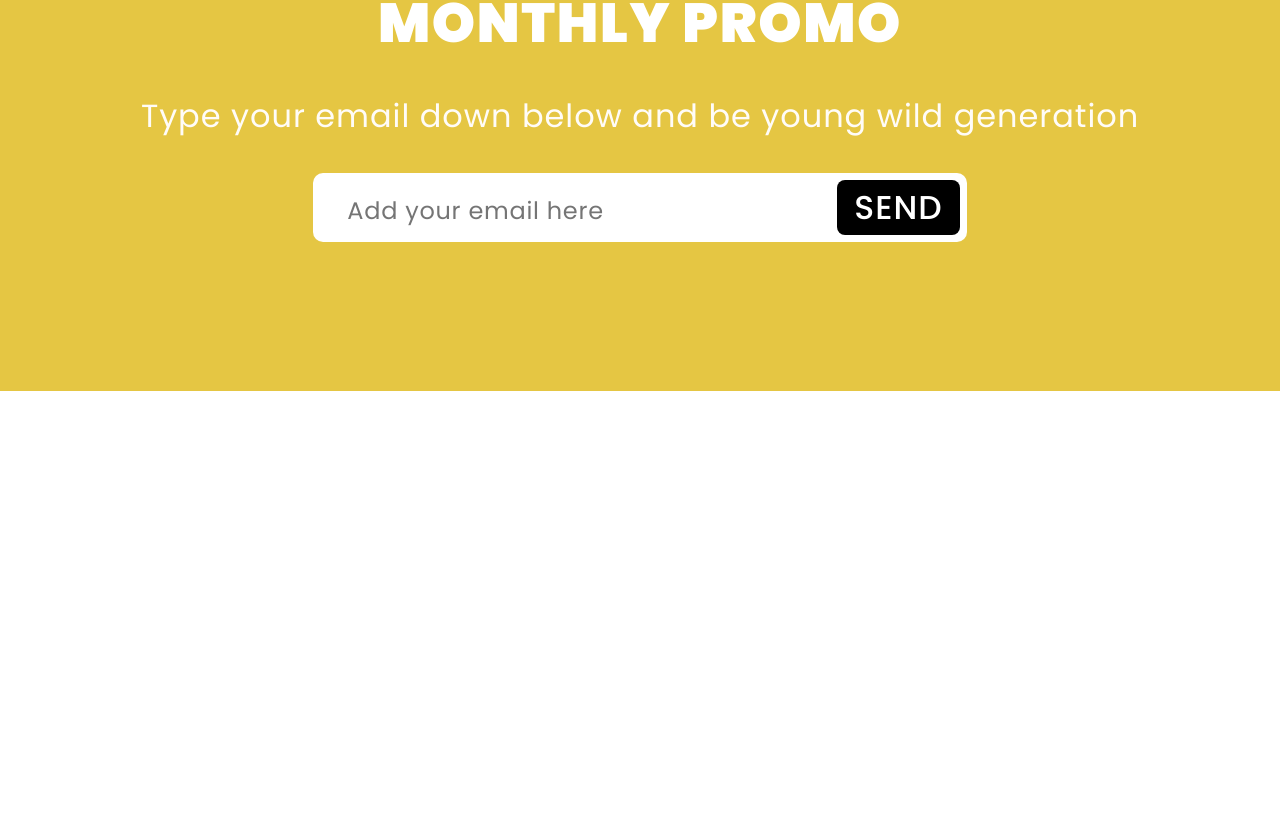
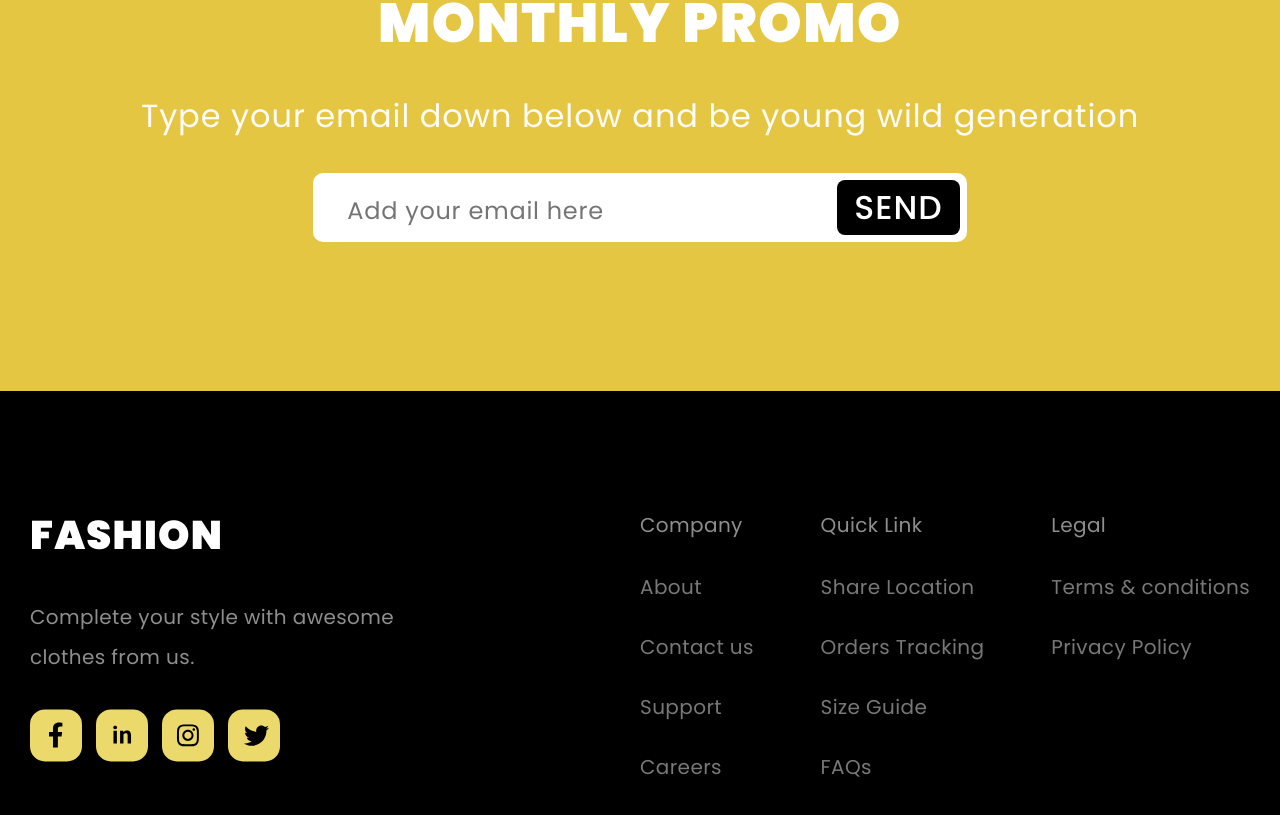
Before and after one commit to MrSpacks/React, a React (Create React App) app in the folder my-app/: page / in a window 1280 px wide. Shown: the part 5588-6403 px from the top of the page. Before the commit the page ends 5979 px from the top, so only its background shows below. Built offline with nearby package versions, Linux system fonts and the light colour scheme.

Commit message:
add footer block finish project

```diff
--- a/my-app/src/App.js
+++ b/my-app/src/App.js
@@ -6,6 +6,7 @@ import Banner from './components/Banner/Banner.jsx'
 import Favourite from './components/Favourite/Favourite.jsx'
 import Vouchers from './components/Vouchers/Vouchers.jsx'
 import Community from './components/Community/Community.jsx'
+import Footer from './components/Footer/Footer.jsx'
 
 function App() {
   return (
@@ -19,6 +20,7 @@ function App() {
       <Favourite />
       <Vouchers />
       <Community />
+      <Footer />
     </div>
   );
 }
--- /dev/null
+++ b/my-app/src/components/Footer/Footer.css
@@ -0,0 +1,57 @@
+.footer{
+    background: #000000;
+}
+.footer_content{
+    padding-top: 114px;
+    padding-bottom: 140px;
+    display: flex;
+    color: #8E8E8E;
+}
+.footer_socials{
+    width: 50%;
+}
+.social_title{
+    margin-bottom: 32px;
+    font-size: 40px;
+    line-height: 60px;
+    letter-spacing: 0.03em;
+    color: #FFFFFF;
+    font-weight: 900;
+}
+.social_text{
+    font-size: 20px;
+    line-height: 40px;
+    letter-spacing: 0.02em;
+    font-weight: 400;
+    margin-bottom: 32px;
+}
+.social_icon{
+    display: flex;
+    gap: 14px;
+}
+.footer_links{
+    width: 50%;
+    display: flex;
+    justify-content: space-between;
+
+}
+.footer_collumn-links{
+
+}
+.footer_collumn-links h2{
+    font-weight: 400;
+    font-size: 20px;
+    line-height: 40px;
+    letter-spacing: 0.02em;
+    font-style: normal;
+    margin-bottom: 22px;
+}
+.footer_collumn-links a{
+    display: block;
+    font-size: 20px;
+    line-height: 40px;
+    letter-spacing: 0.02em;
+    color: #787878;
+    font-weight: 400;
+    margin-bottom: 20px;
+}
--- /dev/null
+++ b/my-app/src/components/Footer/Footer.jsx
@@ -0,0 +1,50 @@
+import './Footer.css'
+import fbImg from './../../img/socials/fb.svg'
+import inImg from './../../img/socials/in.svg'
+import instImg from './../../img/socials/inst.svg'
+import twImg from './../../img/socials/tw.svg'
+
+const Footer = () => {
+    return (
+        <section className="footer">
+            <div className="conteiner">
+                <div className="footer_content">
+                    <div className="footer_socials">
+                        <h2 className="social_title">FASHION</h2>
+                        <p className="social_text">Complete your style with awesome <br/> clothes from us.</p>
+                        <div className="social_icon">
+                            <img src={fbImg} alt="" />
+                            <img src={inImg} alt="" />
+                            <img src={instImg} alt="" />
+                            <img src={twImg} alt="" />
+                        </div>
+                    </div>
+                    <div className="footer_links">
+                        <div className="footer_collumn-links">
+                            <h2 >Company</h2>
+                            <a href="#!">About</a>
+                            <a href="#!">Contact us</a>
+                            <a href="#!">Support</a>
+                            <a href="#!">Careers</a>
+
+                        </div>
+                        <div className="footer_collumn-links">
+                            <h2 >Quick Link</h2>
+                            <a href="#!">Share Location</a>
+                            <a href="#!">Orders Tracking</a>
+                            <a href="#!">Size Guide</a>
+                            <a href="#!">FAQs</a>
+                        </div>
+                        <div className="footer_collumn-links">
+                            <h2 >Legal</h2>
+                            <a href="#!">Terms & conditions</a>
+                            <a href="#!">Privacy Policy</a>
+                        </div>
+                    </div>
+                </div>
+            </div>
+        </section>
+     );
+}
+
+export default Footer;
```
